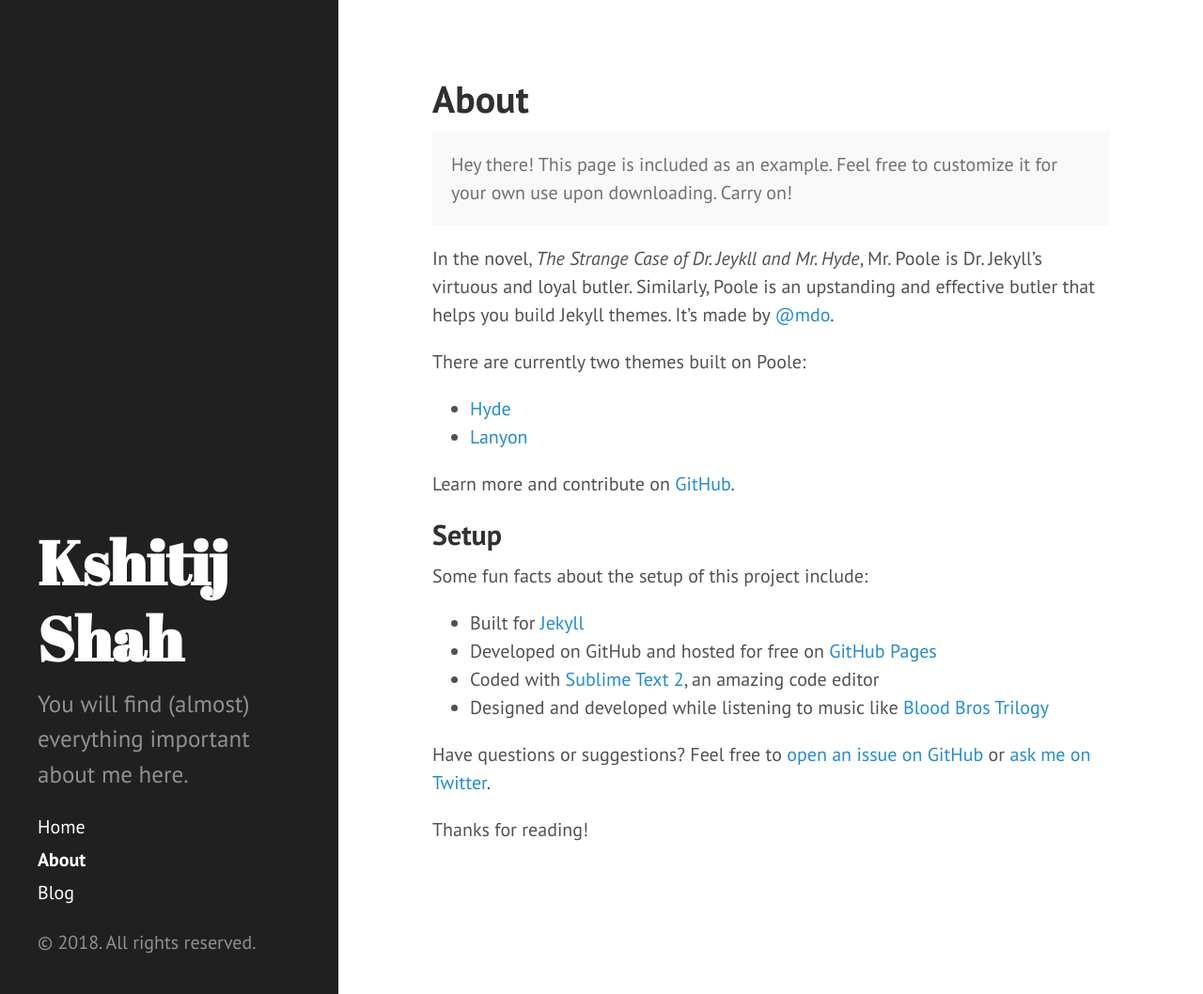
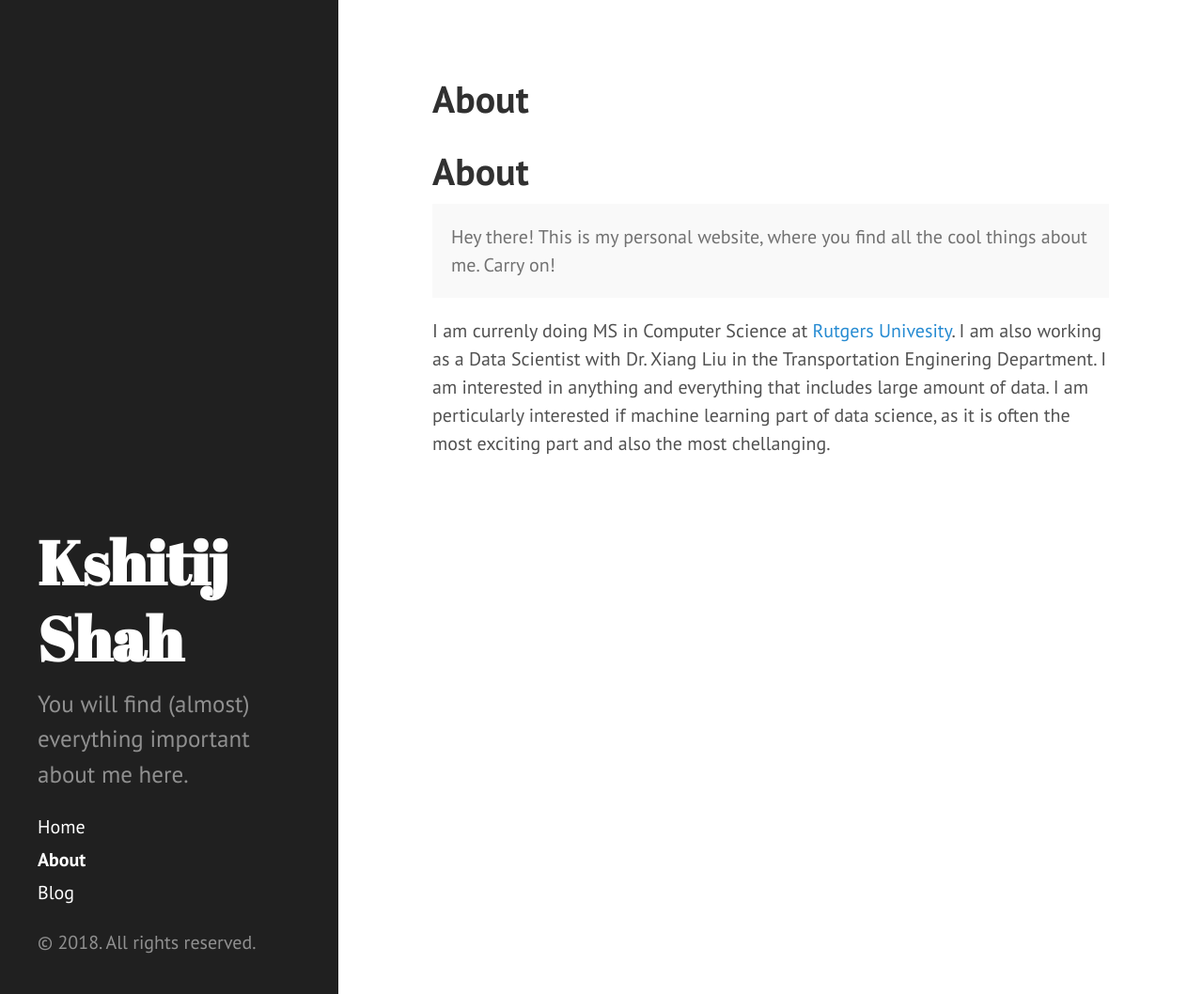
Before and after one commit to xitizzz/xitizzz.github.io, a Jekyll site: the page built from about.md, in a window 1280 px wide and 1058 px high. Shown: the whole window at 94% size. Built offline with Jekyll 4.4.1, drawn with Linux system fonts in a browser that asks for light colours; Markdown is read by kramdown in place of the engine named in the settings.

Commit message:
Update about.md

```diff
--- a/about.md
+++ b/about.md
@@ -3,28 +3,10 @@ layout: page
 title: About
 ---
 
+# About
+
 <p class="message">
-  Hey there! This page is included as an example. Feel free to customize it for your own use upon downloading. Carry on!
+  Hey there! This is my personal website, where you find all the cool things about me. Carry on!
 </p>
 
-In the novel, *The Strange Case of Dr. Jeykll and Mr. Hyde*, Mr. Poole is Dr. Jekyll's virtuous and loyal butler. Similarly, Poole is an upstanding and effective butler that helps you build Jekyll themes. It's made by [@mdo](https://twitter.com/mdo).
-
-There are currently two themes built on Poole:
-
-* [Hyde](http://hyde.getpoole.com)
-* [Lanyon](http://lanyon.getpoole.com)
-
-Learn more and contribute on [GitHub](https://github.com/poole).
-
-## Setup
-
-Some fun facts about the setup of this project include:
-
-* Built for [Jekyll](http://jekyllrb.com)
-* Developed on GitHub and hosted for free on [GitHub Pages](https://pages.github.com)
-* Coded with [Sublime Text 2](http://sublimetext.com), an amazing code editor
-* Designed and developed while listening to music like [Blood Bros Trilogy](https://soundcloud.com/maddecent/sets/blood-bros-series)
-
-Have questions or suggestions? Feel free to [open an issue on GitHub](https://github.com/poole/issues/new) or [ask me on Twitter](https://twitter.com/mdo).
-
-Thanks for reading!
+I am currenly doing MS in Computer Science at [Rutgers Univesity](rutgers.edu). I am also working as a Data Scientist with Dr. Xiang Liu in the Transportation Enginering Department. I am interested in anything and everything that includes large amount of data. I am perticularly interested if machine learning part of data science, as it is often the most exciting part and also the most chellanging.
```
